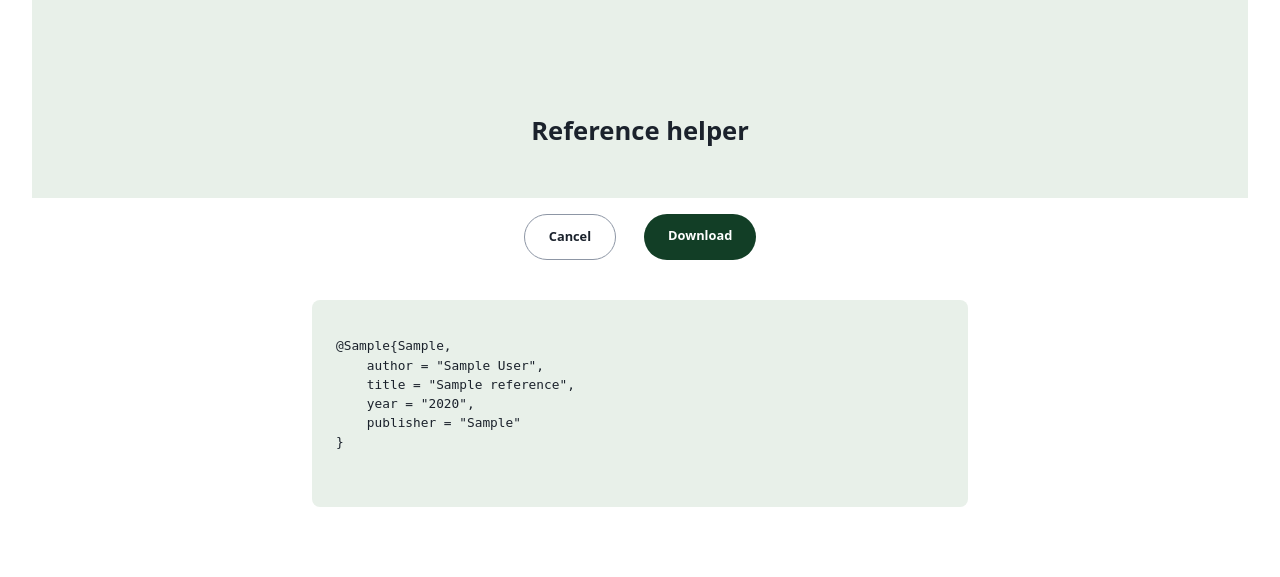
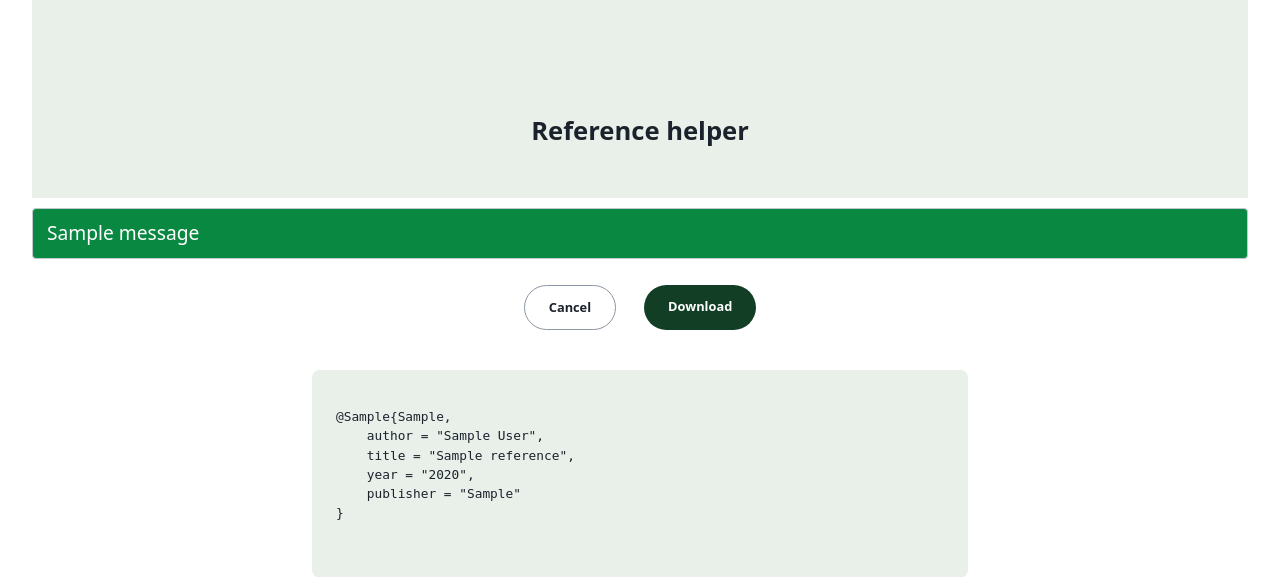
Before and after one commit to KieloLaaksosta/TodoApp, a Flask app: page /bibtex in a window 1280 px wide. Shown: the top 577 px of the page. Run offline with Flask 3, Linux system fonts and the light colour scheme; tables that the repository leaves empty hold one stand-in row (values such as "Sample post"); one stand-in notice (Sample message) is shown.

Commit message:
Add flash message to layout.html for general use between pages

```diff
--- a/src/templates/layout.html
+++ b/src/templates/layout.html
@@ -11,6 +11,14 @@
     <h1>Reference helper</h1>
     </div>
 
+    {% with messages = get_flashed_messages() %}
+    {% if messages %}
+    {% for message in messages %}
+    <p class="flash-message" role="alert">{{ message }}</p>
+    {% endfor %}
+    {% endif %}
+    {% endwith %}
+
     {% block content %}{% endblock %}
 </body>
 
```
